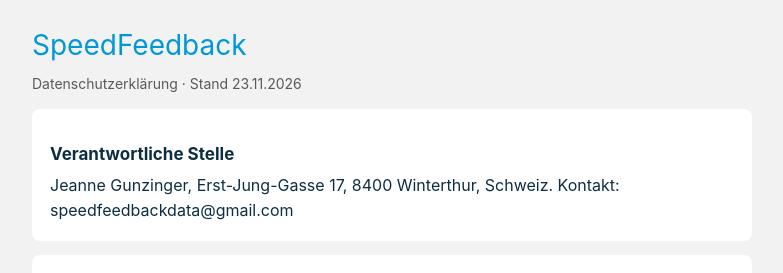
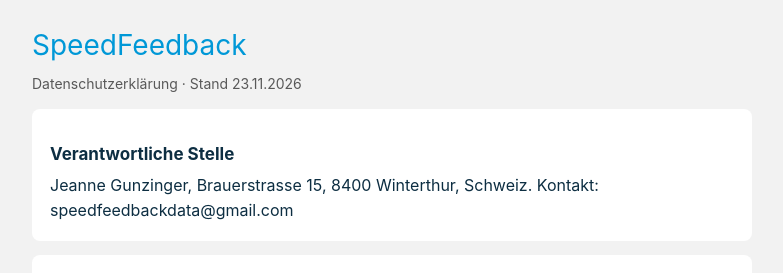
Before and after one commit to gunzj/speedfeedback-info, a plain HTML site: page index.html in a window 1280 px wide. Shown: the top 273 px of the page, without its empty margins (248-1031 px from the left). Drawn offline with Linux system fonts and the light colour scheme.

Commit message:
Adresse aktualisiert
Co-Authored-By: Claude Opus 5.5 <noreply@anthropic.com>
Claude-Session: https://claude.ai/code/session_01PBbicbhQFue7biahajTzEd

```diff
--- a/index.html
+++ b/index.html
@@ -10,7 +10,7 @@ p{margin:6px 0}.muted{color:#595959;font-size:14px}a{color:#006fa0}
 section{background:#fff;border-radius:8px;padding:4px 18px 12px;margin-top:14px}
 </style></head><body><main>
 <h1>SpeedFeedback</h1><p class="muted">Datenschutzerklärung · Stand 23.11.2026</p>
-<section><h2>Verantwortliche Stelle</h2><p>Jeanne Gunzinger, Erst-Jung-Gasse 17, 8400 Winterthur, Schweiz. Kontakt: speedfeedbackdata@gmail.com</p></section>
+<section><h2>Verantwortliche Stelle</h2><p>Jeanne Gunzinger, Brauerstrasse 15, 8400 Winterthur, Schweiz. Kontakt: speedfeedbackdata@gmail.com</p></section>
 <section><h2>Welche Daten wir bearbeiten</h2><p>Konto: Vorname, Nachname, E-Mail-Adresse und dein Passwort (nur als Hash gespeichert).</p><p>Team: Teamzugehörigkeit, Rolle (Mitglied oder Admin) und Einladungscodes.</p><p>Termine: Teilnahme oder Abwesenheit, zugeteilte Gesprächspaare und deine Bestätigung, ob ein Gespräch stattgefunden hat.</p><p>Private Inhalte: deine vorbereiteten Antworten und deine Notizen zu erhaltenem Feedback, nur verschlüsselt.</p><p>Schlüssel: dein verschlüsselter Datenschlüssel. Er lässt sich nur mit deinem Passwort oder Wiederherstellungscode öffnen.</p></section>
 <section><h2>Wofür</h2><p>Ausschliesslich für den Betrieb von SpeedFeedback: Anmeldung, Termine planen, Gesprächspaare bilden und dein privates Feedback-Journal speichern.</p><p>Es gibt keine Werbung, kein Tracking, keine Analyse-Tools und keine Weitergabe an Dritte zu Werbezwecken. Feedbacktexte werden nicht ausgewertet und es gibt keine Rankings.</p></section>
 <section><h2>Wer was sieht</h2><p>Deine Vorbereitung und deine Notizen werden auf deinem Gerät mit AES-256 verschlüsselt, bevor sie gespeichert werden (Ende-zu-Ende). Der Schlüssel ist mit deinem Passwort und deinem Wiederherstellungscode geschützt. Weder die Team-Admin-Person noch wir als Betreiber noch der Hosting-Dienstleister können diese Inhalte lesen.</p><p>Nicht verschlüsselt sind Namen, E-Mail-Adresse, Teamzugehörigkeit, Termine, Teilnahmen, Gesprächspaare und Bestätigungen. Diese Angaben braucht der Server für die Planung.</p><p>Mitglieder sehen die Namen im Team und ihre eigenen Gesprächspaare. Die Team-Admin-Person sieht zusätzlich Teilnahmen und Bestätigungen.</p></section>
```
